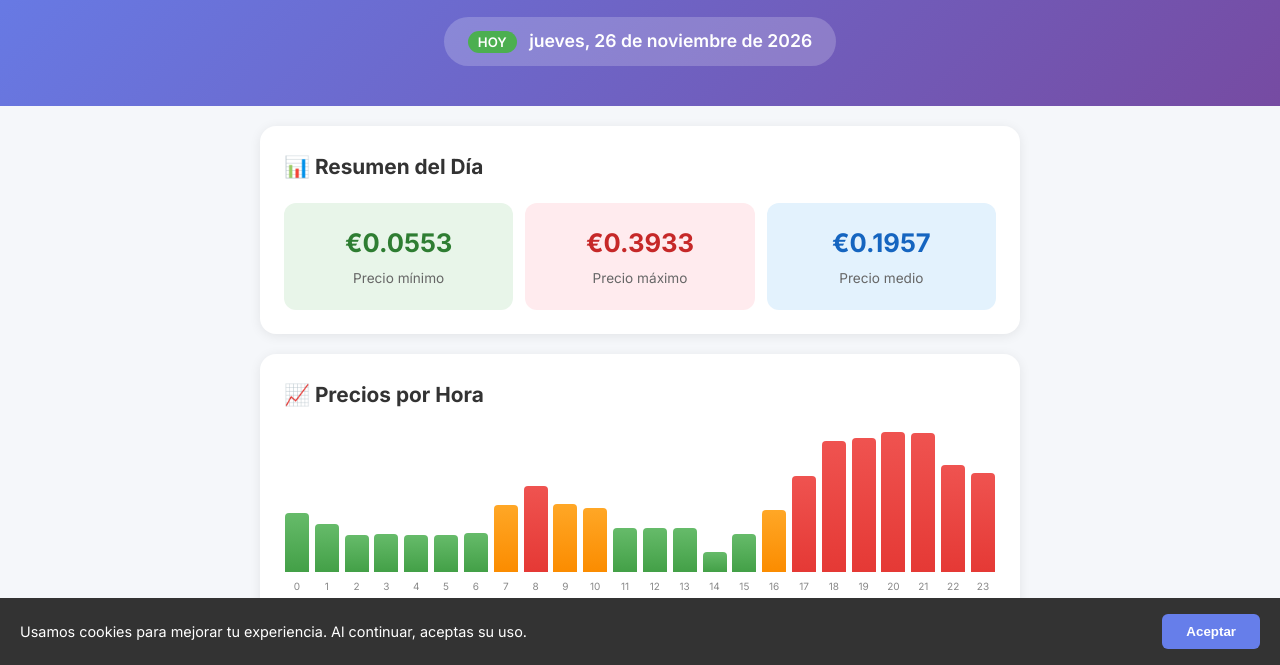
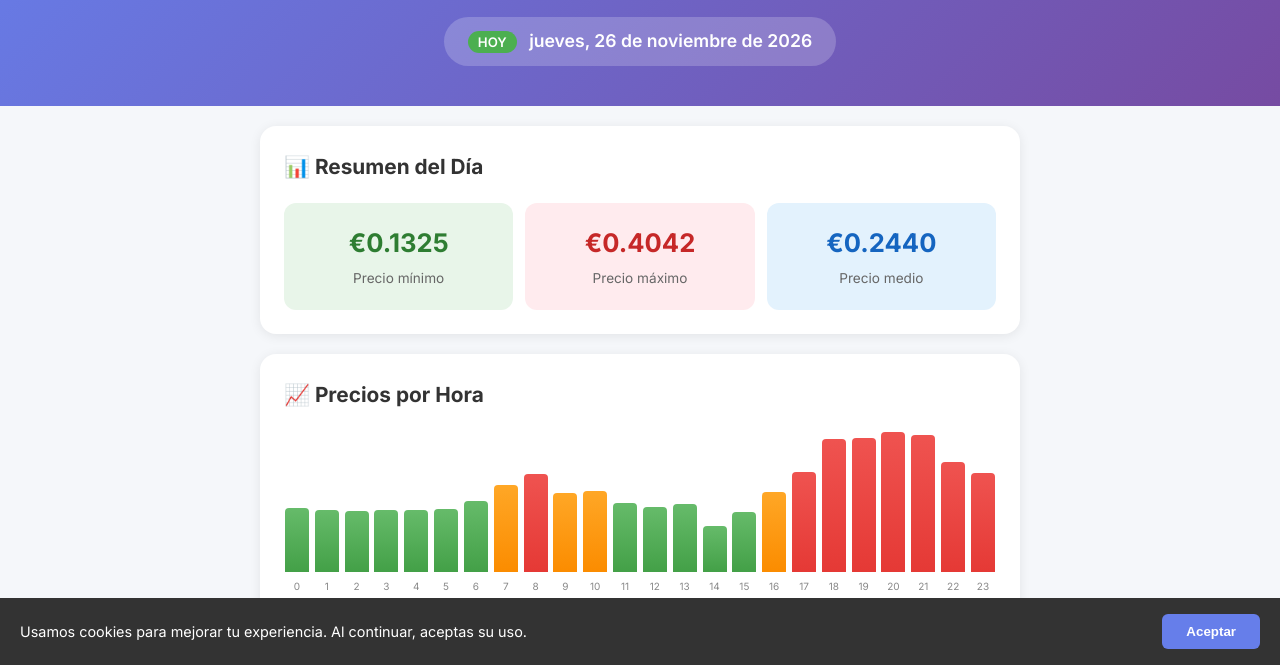
Before and after one commit to plc105226-byte/luzfacil, a plain HTML site: page index.html in a window 1280 px wide. Shown: the part 135-800 px from the top of the page. Drawn offline with Linux system fonts and the light colour scheme.

Commit message:
Update prices for 2026-11-26

```diff
--- a/index.html
+++ b/index.html
@@ -566,30 +566,30 @@
   <script>
     // PRICE DATA - Updated by update_prices.R
     const priceData = [
-      { hour: 0, price: 166.1 },
-      { hour: 1, price: 134.2 },
-      { hour: 2, price: 103.9 },
-      { hour: 3, price: 105.4 },
-      { hour: 4, price: 103.1 },
-      { hour: 5, price: 102.4 },
-      { hour: 6, price: 109.4 },
-      { hour: 7, price: 188.1 },
-      { hour: 8, price: 242.2 },
-      { hour: 9, price: 191.8 },
-      { hour: 10, price: 178.4 },
-      { hour: 11, price: 122.5 },
-      { hour: 12, price: 122.7 },
-      { hour: 13, price: 122.4 },
-      { hour: 14, price: 55.3 },
-      { hour: 15, price: 104.9 },
-      { hour: 16, price: 172.4 },
-      { hour: 17, price: 269.2 },
-      { hour: 18, price: 367.3 },
-      { hour: 19, price: 375.9 },
-      { hour: 20, price: 393.3 },
-      { hour: 21, price: 390.2 },
-      { hour: 22, price: 299.5 },
-      { hour: 23, price: 276.6 }
+      { hour: 0, price: 185.5 },
+      { hour: 1, price: 178.0 },
+      { hour: 2, price: 176.6 },
+      { hour: 3, price: 177.1 },
+      { hour: 4, price: 178.9 },
+      { hour: 5, price: 181.9 },
+      { hour: 6, price: 205.7 },
+      { hour: 7, price: 249.5 },
+      { hour: 8, price: 283.7 },
+      { hour: 9, price: 226.5 },
+      { hour: 10, price: 233.1 },
+      { hour: 11, price: 198.2 },
+      { hour: 12, price: 188.4 },
+      { hour: 13, price: 195.5 },
+      { hour: 14, price: 132.5 },
+      { hour: 15, price: 171.3 },
+      { hour: 16, price: 231.8 },
+      { hour: 17, price: 288.9 },
+      { hour: 18, price: 384.8 },
+      { hour: 19, price: 386.3 },
+      { hour: 20, price: 404.2 },
+      { hour: 21, price: 394.2 },
+      { hour: 22, price: 318.4 },
+      { hour: 23, price: 285.2 }
     ];
 
     function getSpainTime() {
```
